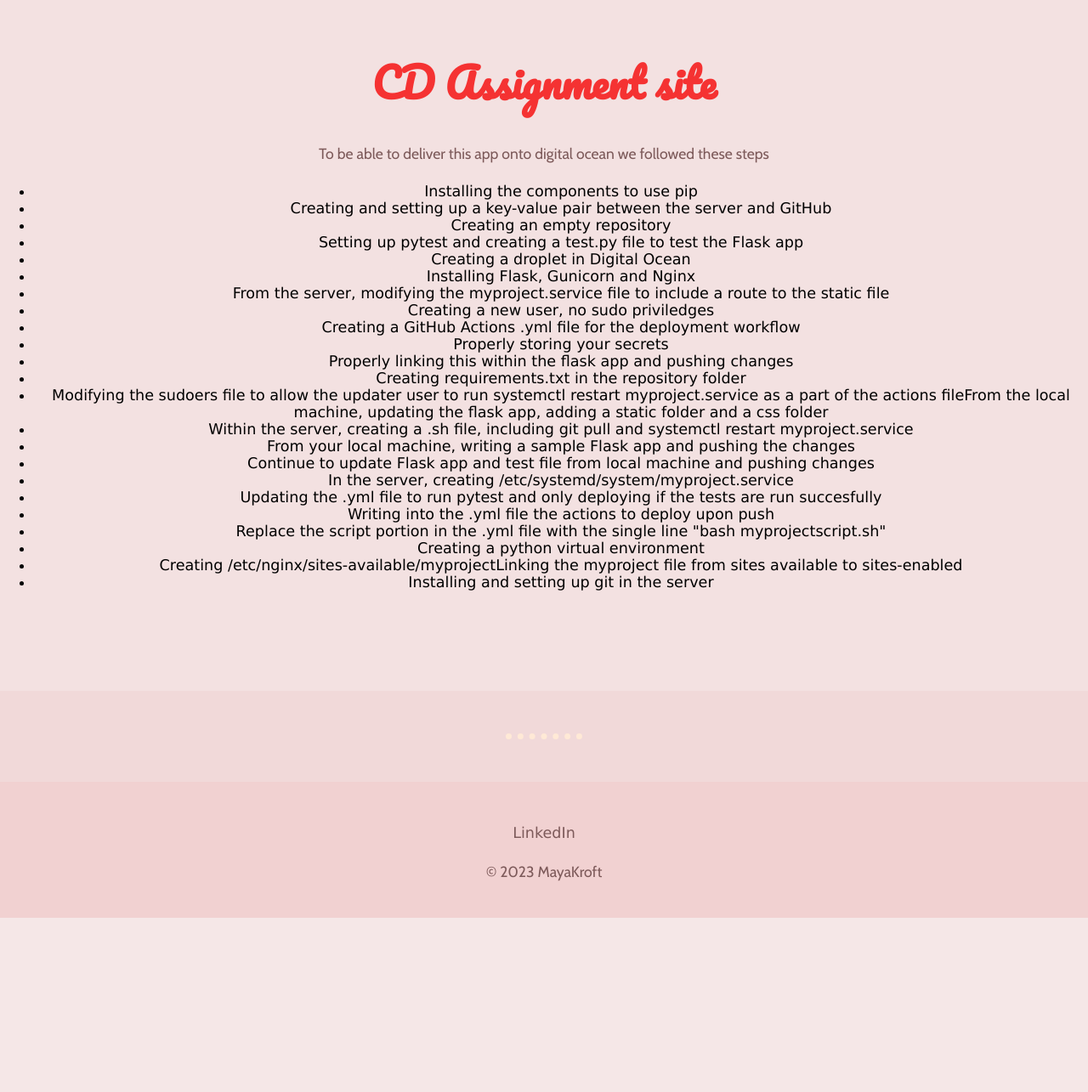
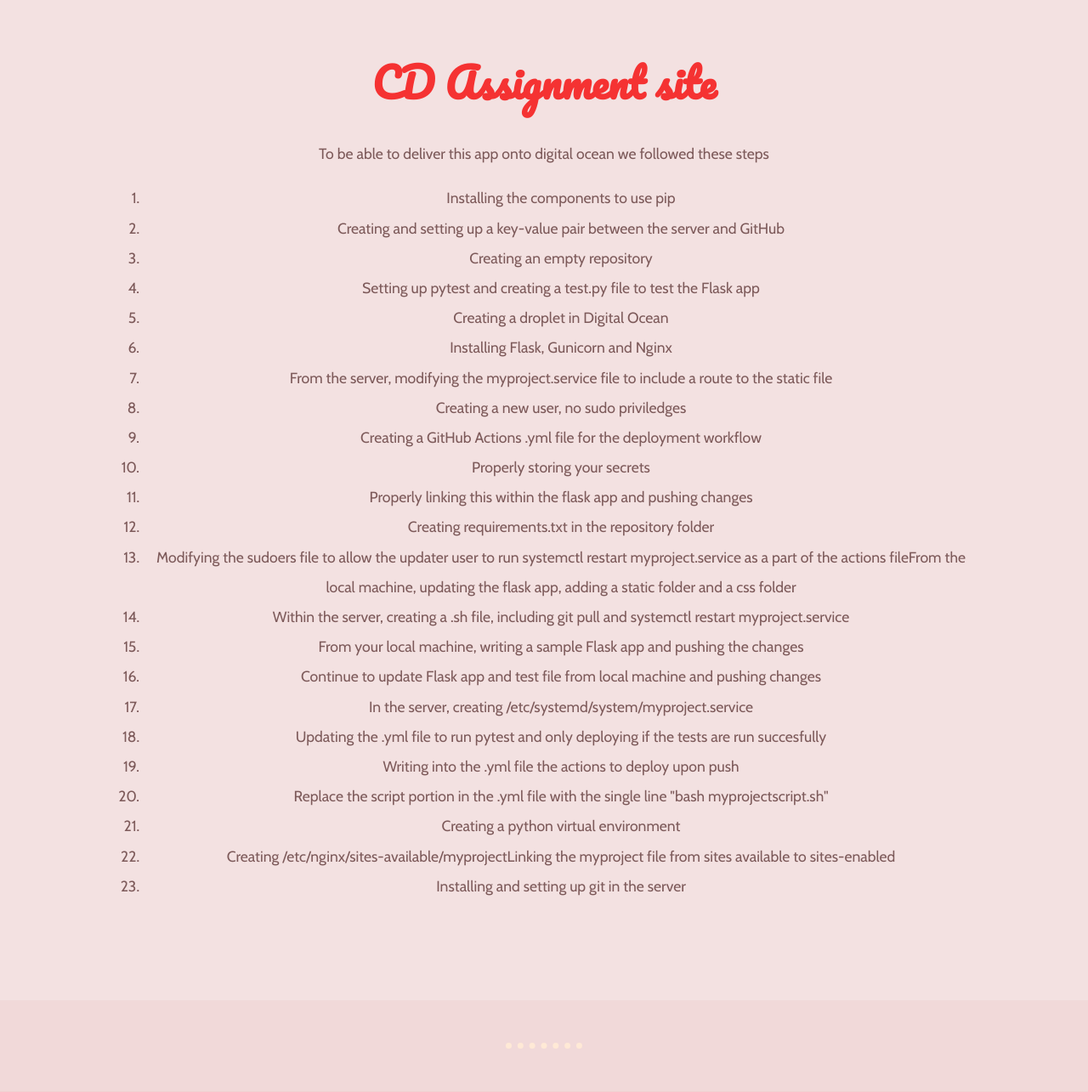
Before and after one commit to MayaKroft/CD, a Flask app: page / in a window 1280 px wide. Shown: the part 248-1533 px from the top of the page at 85% size. Before the commit the page ends 1328 px from the top, so only its background shows below. Run offline with Flask 2, Linux system fonts and the light colour scheme.

Commit message:
list update

```diff
--- a/static/css/style.css
+++ b/static/css/style.css
@@ -45,6 +45,13 @@ hr {
 }
 
 p {
+  font-family: 'Cabin', sans-serif;
+  color: #7D5A5A;
+
+  line-height: 2;
+}
+
+li{
   font-family: 'Cabin', sans-serif;
   color: #7D5A5A;
 
@@ -123,6 +130,11 @@ form {
   text-decoration: none;
 }
 
+.longlist {
+  margin: 0 auto 0 auto;
+  width: 80%;
+}
+
 .middle {
   background-color: #f3e1e1;
   margin: 0 auto 0 auto;
--- a/templates/base.html
+++ b/templates/base.html
@@ -24,11 +24,14 @@
       {% block content %}
       <h1> {{ data.h1 }} </h1>
       <p> {{ data.p }} </p>
-      <ul>
-        {% for l in data.l %}
-        <li>{{ l }}</li>
-        {% endfor %}
-      </ul>
+      <div  class = 'longlist'>
+        <ol>
+          {% for l in data.l %}
+          <li>{{ l }}</li>
+          {% endfor %}
+        </ol>
+      </div>
+
       {% endblock %}
     </div>
     <hr>
```
